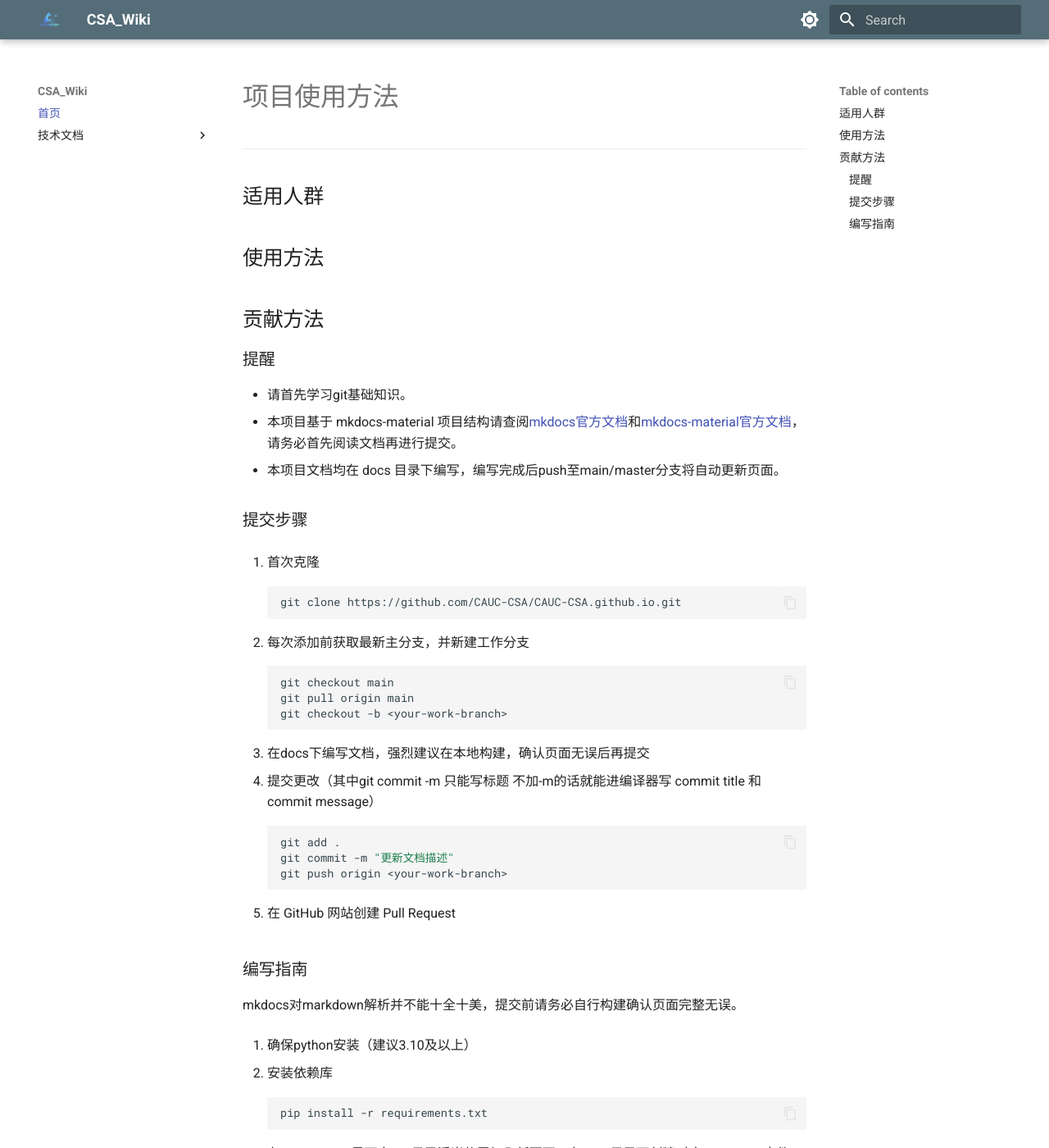
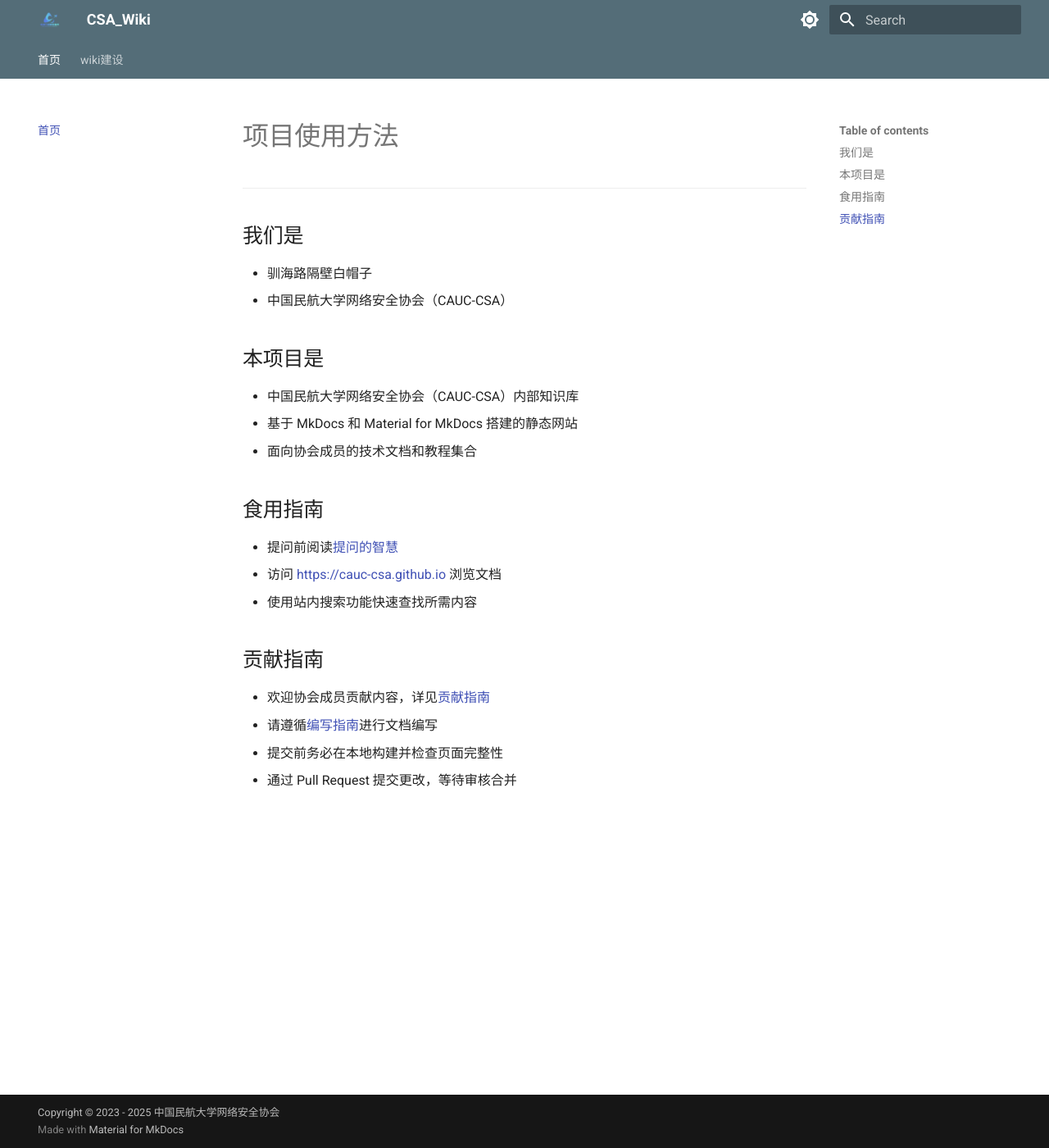
Before and after one commit to Gavver/CAUC-CSA.github.io, an MkDocs documentation site: the page built from docs/index.md, in a window 1280 px wide and 1400 px high. Shown: the whole window at 82% size. Built offline with MkDocs 1.6.1 and Material for MkDocs 9.7.7, drawn with Linux system fonts in a browser that asks for light colours; the version menu is left out; some of the changed text lies outside the part shown.

Commit message:
ui美化与页面调整 1. 顶部导航栏 2. 将wiki相关指导单独放入一个大类中

````diff
--- /dev/null
+++ b/docs/contributing/contributing.md
@@ -0,0 +1,48 @@
+# 贡献指南
+
+---
+
+本文将说明如何提交无论是新文档还是修改至wiki页面，在这之前你应该
+
+- 请首先学习git基础知识。
+- 本项目基于 mkdocs-material 项目结构请查阅[mkdocs官方文档](https://mkdocs.org.cn/)和[mkdocs-material官方文档](https://squidfunk.github.io/mkdocs-material/)，请务必首先阅读文档再进行提交。
+- 本项目文档均在 docs 目录下编写，编写完成后push至main/master分支将自动更新页面。
+- 对于组件使用，可以依据本项目已有文章中的格式进行编写。
+
+## 提交步骤
+
+1. 首次克隆
+   ```bash
+   git clone https://github.com/CAUC-CSA/CAUC-CSA.github.io.git
+   ```
+
+2. 每次添加前获取最新主分支，并新建工作分支
+   ```bash
+   git checkout main
+   git pull origin main
+   git checkout -b <your-work-branch>
+   ```
+
+3. 在docs下编写文档，强烈建议在本地构建，确认页面无误后再提交，请阅读[编写指南](writing.md)
+
+4. 提交更改（其中git commit -m 只能写标题 不加-m的话就能进编译器写 commit title 和 commit message）
+   ```bash
+   git add .
+   git commit -m "更新文档描述"
+   ```
+
+5. 同步最新代码
+   ```bash
+   git checkout main
+   git pull origin main
+   git checkout dev
+   git merge main
+   ```
+   解决冲突（如果有的话）
+
+6. 推送至远程仓库
+   ```bash
+   git push origin <your-work-branch>
+   ```
+
+7. 在 GitHub 网站创建 Pull Request
--- /dev/null
+++ b/docs/contributing/writing.md
@@ -0,0 +1,26 @@
+# 编写指南
+
+---
+
+
+- mkdocs对markdown解析并不能十全十美，提交前请务必自行构建确认页面完整无误。
+- 本项目基于 mkdocs-material 项目结构请查阅[mkdocs官方文档](https://mkdocs.org.cn/)和[mkdocs-material官方文档](https://squidfunk.github.io/mkdocs-material/)，请务必首先阅读文档再进行提交。
+- 本项目文档均在 docs 目录下编写，编写完成后push至main/master分支将自动更新页面。
+- 对于组件使用，可以依据本项目已有文章中的格式进行编写。
+
+## 编写步骤
+
+1. 确保python安装（建议3.10及以上）
+
+2. 安装依赖库
+    ```bash
+    pip install -r requirements.txt
+    ```
+3. 在mkdocs.yml最下方nav目录适当位置加入新页面，在docs目录下创建对应markdown文件
+
+4. 本地构建运行
+   ```bash
+   mkdocs serve
+   ```
+
+5. 浏览器访问 http://127.0.0.1:8000/
--- a/docs/index.md
+++ b/docs/index.md
@@ -2,58 +2,22 @@
 
 ---
 
-## 适用人群
+## 我们是
+- 驯海路隔壁白帽子
+- 中国民航大学网络安全协会（CAUC-CSA）
 
-## 使用方法
+## 本项目是
+- 中国民航大学网络安全协会（CAUC-CSA）内部知识库
+- 基于 MkDocs 和 Material for MkDocs 搭建的静态网站
+- 面向协会成员的技术文档和教程集合
 
-## 贡献方法
+## 食用指南
+- 提问前阅读[提问的智慧](https://github.com/ryanhanwu/How-To-Ask-Questions-The-Smart-Way/blob/main/README-zh_CN.md)
+- 访问 [https://cauc-csa.github.io](https://cauc-csa.github.io) 浏览文档
+- 使用站内搜索功能快速查找所需内容
 
-### 提醒
-
-- 请首先学习git基础知识。
-- 本项目基于 mkdocs-material 项目结构请查阅[mkdocs官方文档](https://mkdocs.org.cn/)和[mkdocs-material官方文档](https://squidfunk.github.io/mkdocs-material/)，请务必首先阅读文档再进行提交。
-- 本项目文档均在 docs 目录下编写，编写完成后push至main/master分支将自动更新页面。
-
-### 提交步骤
-
-1. 首次克隆
-   ```bash
-   git clone https://github.com/CAUC-CSA/CAUC-CSA.github.io.git
-   ```
-
-2. 每次添加前获取最新主分支，并新建工作分支
-   ```bash
-   git checkout main
-   git pull origin main
-   git checkout -b <your-work-branch>
-   ```
-
-3. 在docs下编写文档，强烈建议在本地构建，确认页面无误后再提交
-
-4. 提交更改（其中git commit -m 只能写标题 不加-m的话就能进编译器写 commit title 和 commit message）
-   ```bash
-   git add .
-   git commit -m "更新文档描述"
-   git push origin <your-work-branch>
-   ```
-
-5. 在 GitHub 网站创建 Pull Request
-
-### 编写指南
-
-mkdocs对markdown解析并不能十全十美，提交前请务必自行构建确认页面完整无误。
-
-1. 确保python安装（建议3.10及以上）
-
-2. 安装依赖库
-    ```bash
-    pip install -r requirements.txt
-    ```
-3. 在mkdocs.yml最下方nav目录适当位置加入新页面，在docs目录下创建对应markdown文件
-
-4. 本地构建运行
-   ```bash
-   mkdocs serve
-   ```
-
-5. 浏览器访问 http://127.0.0.1:8000/
+## 贡献指南
+- 欢迎协会成员贡献内容，详见[贡献指南](contributing/contributing.md)
+- 请遵循[编写指南](contributing/writing.md)进行文档编写
+- 提交前务必在本地构建并检查页面完整性
+- 通过 Pull Request 提交更改，等待审核合并
--- a/mkdocs.yml
+++ b/mkdocs.yml
@@ -1,10 +1,14 @@
 site_name: CSA_Wiki
 copyright: Copyright &copy; 2023 - 2025 中国民航大学网络安全协会
+site_description: 驯海路隔壁白帽子
+site_author: 中国民航大学网络安全协会
 theme:
   name: material
   logo: images/csa_logo.png
   features:
-    - content.code.copy
+    - content.code.copy # 代码块复制按钮
+    - navigation.tabs # 启用导航栏标签页
+  # 配置浅色和深色模式
   palette:
     - media: "(prefers-color-scheme: light)"
       scheme: default
@@ -40,12 +44,9 @@ markdown_extensions:
   - tables
   - pymdownx.tabbed:
       alternate_style: true
-extra:
-  version:
-    provider: mike
+# 导航栏配置
 nav:
   - 首页: index.md
-  - 技术文档:
-      - 指南: tech/guide.md
-      - API: tech/api.md
-      - 部署: tech/deployment.md
+  - wiki建设:
+      - 提交规范: contributing/contributing.md
+      - 撰写规范: contributing/writing.md
````
